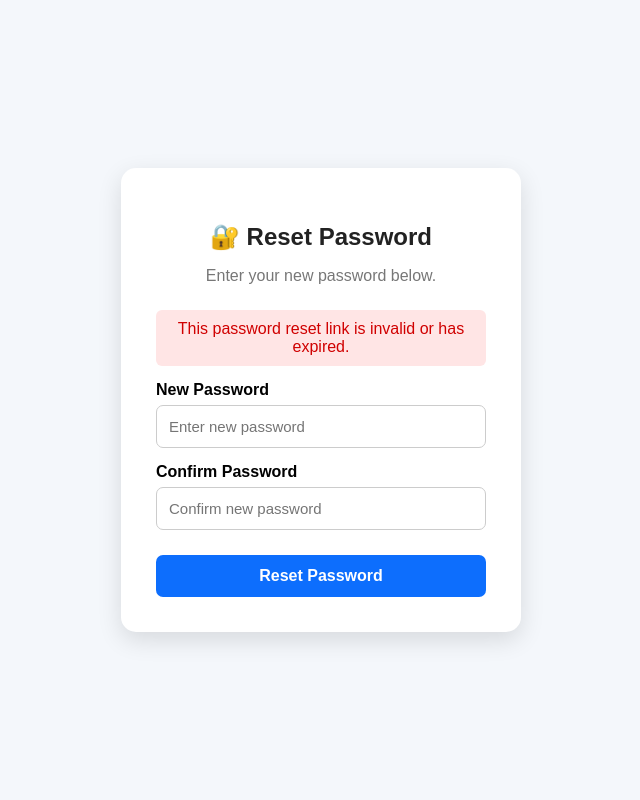
After one commit to paraspatadiya1/projects, a Django app: page /reset-password/1/1/ in a window 1280 px wide. The commit adds this page. Shown: the whole page, without its empty margins (319-959 px from the left). Run offline with Django 5.2, Linux system fonts and the light colour scheme.

Commit message:
reset pass done

````diff
--- a/doctorproject/patientapp/templates/login.html
+++ b/doctorproject/patientapp/templates/login.html
@@ -176,7 +176,7 @@
 
 <div class="login-container">
 
-```
+
 <div class="logo">
     🩺
 </div>
@@ -284,7 +284,7 @@
     </a>
 
 </div>
-```
+
 
 </div>
 
--- /dev/null
+++ b/doctorproject/patientapp/templates/reset_password.html
@@ -0,0 +1,160 @@
+<!DOCTYPE html>
+
+<html lang="en">
+<head>
+    <meta charset="UTF-8">
+    <meta name="viewport" content="width=device-width, initial-scale=1.0">
+
+
+<title>Reset Password | MediCare</title>
+
+<style>
+    * {
+        box-sizing: border-box;
+    }
+
+    body {
+        margin: 0;
+        font-family: Arial, sans-serif;
+        background: #f4f7fb;
+        min-height: 100vh;
+
+        display: flex;
+        justify-content: center;
+        align-items: center;
+    }
+
+    .reset-box {
+        width: 400px;
+        max-width: 90%;
+        background: white;
+        padding: 35px;
+        border-radius: 15px;
+
+        box-shadow: 0 8px 25px rgba(0, 0, 0, 0.12);
+    }
+
+    h2 {
+        text-align: center;
+        margin-bottom: 10px;
+        color: #222;
+    }
+
+    .subtitle {
+        text-align: center;
+        color: #777;
+        margin-bottom: 25px;
+    }
+
+    label {
+        display: block;
+        margin-top: 15px;
+        margin-bottom: 6px;
+        font-weight: bold;
+    }
+
+    input {
+        width: 100%;
+        padding: 12px;
+        border: 1px solid #ccc;
+        border-radius: 7px;
+        font-size: 15px;
+    }
+
+    input:focus {
+        outline: none;
+        border-color: #0d6efd;
+    }
+
+    button {
+        width: 100%;
+        margin-top: 25px;
+        padding: 12px;
+
+        border: none;
+        border-radius: 7px;
+
+        background: #0d6efd;
+        color: white;
+
+        font-size: 16px;
+        font-weight: bold;
+
+        cursor: pointer;
+    }
+
+    button:hover {
+        background: #0b5ed7;
+    }
+
+    .error {
+        background: #ffe5e5;
+        color: #d00000;
+        padding: 10px;
+        border-radius: 6px;
+        margin-bottom: 15px;
+        text-align: center;
+    }
+</style>
+
+
+</head>
+
+<body>
+
+<div class="reset-box">
+
+
+<h2>🔐 Reset Password</h2>
+
+<p class="subtitle">
+    Enter your new password below.
+</p>
+
+{% if error %}
+    <div class="error">
+        {{ error }}
+    </div>
+{% endif %}
+
+<form method="POST">
+
+    {% csrf_token %}
+
+    <label for="password">
+        New Password
+    </label>
+
+    <input
+        type="password"
+        id="password"
+        name="password"
+        placeholder="Enter new password"
+        minlength="6"
+        required
+    >
+
+    <label for="confirm_password">
+        Confirm Password
+    </label>
+
+    <input
+        type="password"
+        id="confirm_password"
+        name="confirm_password"
+        placeholder="Confirm new password"
+        minlength="6"
+        required
+    >
+
+    <button type="submit">
+        Reset Password
+    </button>
+
+</form>
+
+
+</div>
+
+</body>
+</html>
--- a/doctorproject/patientapp/urls.py
+++ b/doctorproject/patientapp/urls.py
@@ -8,6 +8,6 @@ urlpatterns = [
     path('profile/', views.profile, name='profile'),
     path('edit-profile/', views.edit_profile, name='edit_profile'),
     path('forgot-password/', views.forgot_password, name='forgot_password'),
-
+    path('reset-password/<uidb64>/<token>/',views.reset_password,name='reset_password'),
 
 ]
--- a/doctorproject/patientapp/views.py
+++ b/doctorproject/patientapp/views.py
@@ -1,9 +1,12 @@
-from django.core.serializers import python
-from django.http import request
-from django.shortcuts import render,redirect
-from .models import *
-from .forms import *
-from django.contrib.auth.hashers import check_password
+from django.core.mail import send_mail
+from django.contrib.auth.hashers import check_password, make_password
+from django.utils.http import urlsafe_base64_encode, urlsafe_base64_decode
+from django.utils.encoding import force_bytes, force_str
+from django.shortcuts import render, redirect
+from django.core.signing import TimestampSigner, BadSignature, SignatureExpired
+from patientapp.forms import *
+from .models import patientsignup
+
 
 # Create your views here.
 
@@ -103,18 +106,124 @@ def forgot_password(request):
 
     if request.method == 'POST':
 
-        email = request.POST.get('email')
+        email = request.POST.get('email', '').strip()
 
+        # Check whether email is registered
         user = patientsignup.objects.filter(email=email).first()
 
-        if user:
+        if not user:
             return render(request, 'forgot_password.html', {
-                'success': 'Email address found. We can now send the reset link.'
+                'error': 'This email is not registered. Please sign up first.'
             })
 
-        else:
-            return render(request, 'forgot_password.html', {
-                'error': 'No account found with this email address.'
+        # Create secure token
+        signer = TimestampSigner()
+
+        uid = urlsafe_base64_encode(
+            force_bytes(user.id)
+        )
+
+        token = signer.sign(str(user.id))
+
+        reset_link = request.build_absolute_uri(
+            f'/reset-password/{uid}/{token}/'
+        )
+
+        subject = 'MediCare - Password Reset'
+
+        message = f"""
+Hello {user.username},
+
+You requested to reset your MediCare password.
+
+Click the link below to reset your password:
+
+{reset_link}
+
+This link will expire after 1 hour.
+
+If you did not request this password reset, please ignore this email.
+
+Regards,
+MediCare
+"""
+
+        # Send ONLY to the registered email
+        send_mail(
+            subject,
+            message,
+            None,
+            [user.email],
+            fail_silently=False
+        )
+
+        return render(request, 'forgot_password.html', {
+            'success': 'Password reset link has been sent to your registered email address.'
+        })
+
+    return render(request, 'forgot_password.html')
+
+def reset_password(request, uidb64, token):
+
+    try:
+        # Decode user ID
+        uid = force_str(
+            urlsafe_base64_decode(uidb64)
+        )
+
+        user = patientsignup.objects.get(id=uid)
+
+        # Verify token and check expiration
+        signer = TimestampSigner()
+
+        signed_user_id = signer.unsign(
+            token,
+            max_age=3600
+        )
+
+        if str(user.id) != str(signed_user_id):
+            raise BadSignature
+
+    except (
+        TypeError,
+        ValueError,
+        OverflowError,
+        patientsignup.DoesNotExist,
+        BadSignature,
+        SignatureExpired
+    ):
+        return render(request, 'reset_password.html', {
+            'error': 'This password reset link is invalid or has expired.'
+        })
+
+    if request.method == 'POST':
+
+        password = request.POST.get('password')
+        confirm_password = request.POST.get('confirm_password')
+
+        if not password or not confirm_password:
+
+            return render(request, 'reset_password.html', {
+                'error': 'Please enter both passwords.'
             })
 
-    return render(request, 'forgot_password.html')
+        if password != confirm_password:
+
+            return render(request, 'reset_password.html', {
+                'error': 'Passwords do not match.'
+            })
+
+        if len(password) < 6:
+
+            return render(request, 'reset_password.html', {
+                'error': 'Password must be at least 6 characters.'
+            })
+
+        # Hash the new password
+        user.password = make_password(password)
+
+        user.save()
+
+        return redirect('login')
+
+    return render(request, 'reset_password.html')
````
Also changed, not shown: doctorproject/doctorproject/settings.py (+11 -11 lines).
